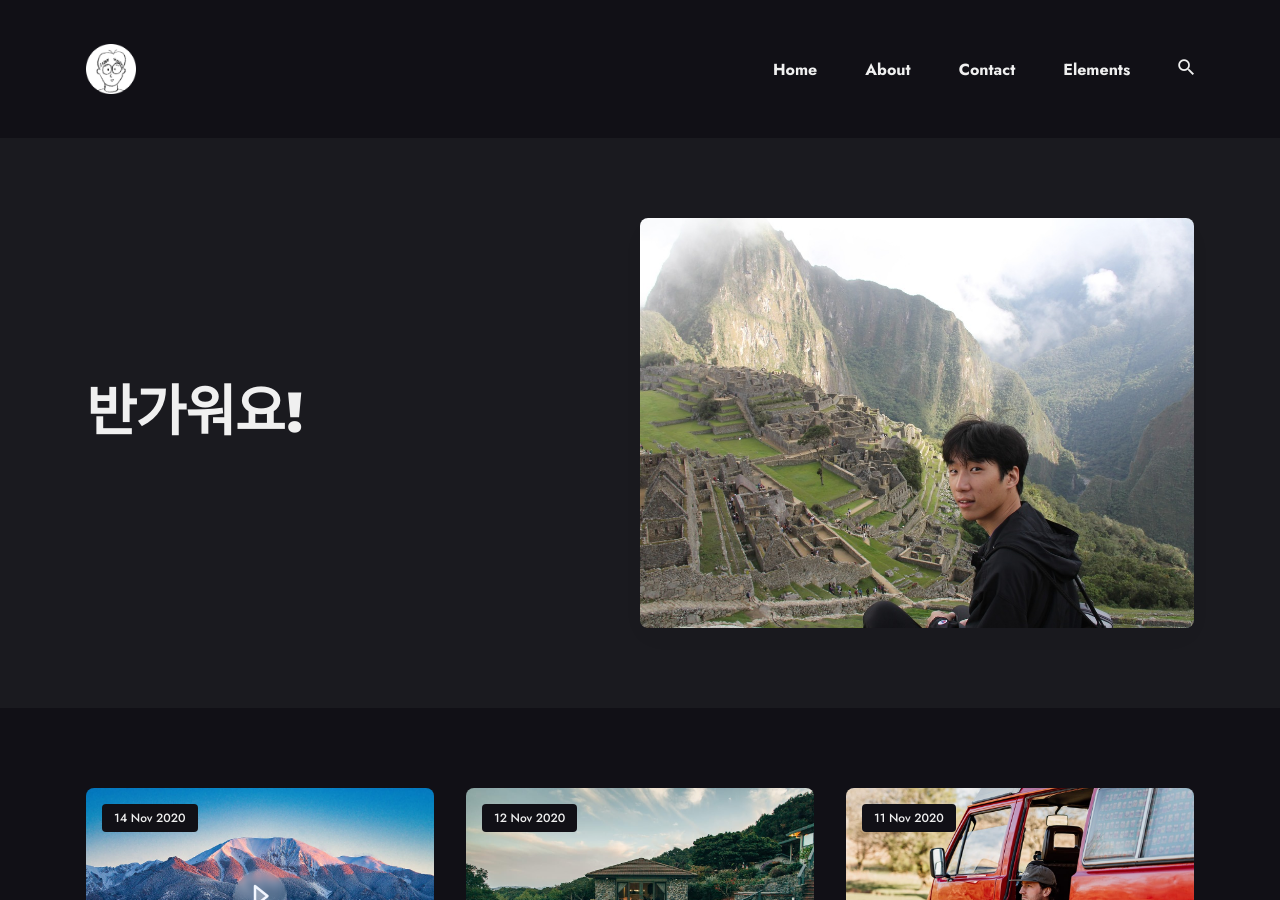
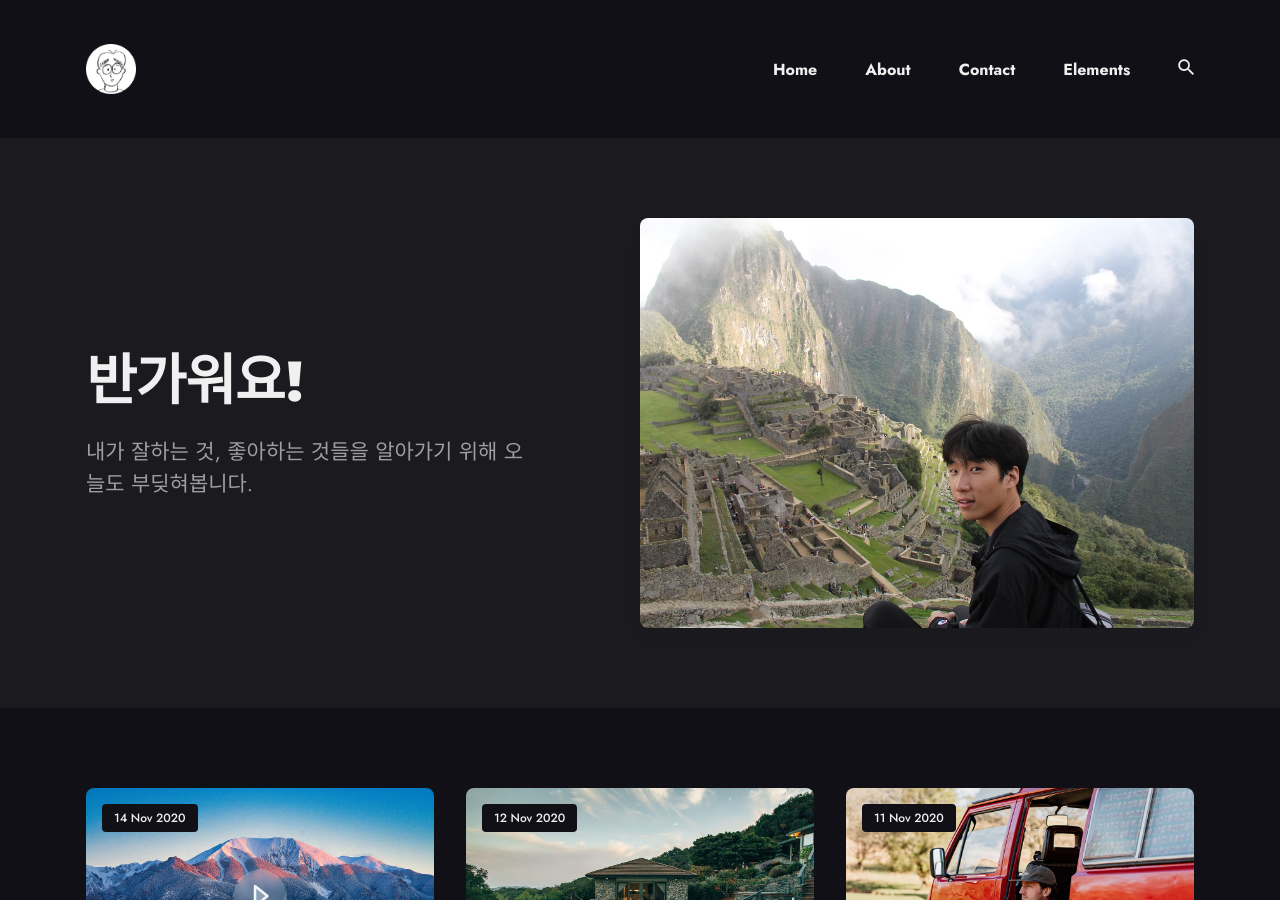
Before and after one commit to itmobrain/itmobrain.github.io, a Jekyll site: the page built from index.html, in a window 1280 px wide and 900 px high. Built offline with Jekyll 4.4.1, drawn with Linux system fonts in a browser that asks for light colours; nearby versions of some CDN libraries; the list of posts is cut into pages by our own code.

Commit message:
자기소개 설명 글 추가

```diff
--- a/_config.yml
+++ b/_config.yml
@@ -28,7 +28,7 @@
 # Hero Settings
 hero:
   hero__title: 반가워요!
-  hero__description:
+  hero__description: 내가 잘하는 것, 좋아하는 것들을 알아가기 위해 오늘도 부딪혀봅니다.
   hero__image: '/images/01.jpg'
 
 
```
